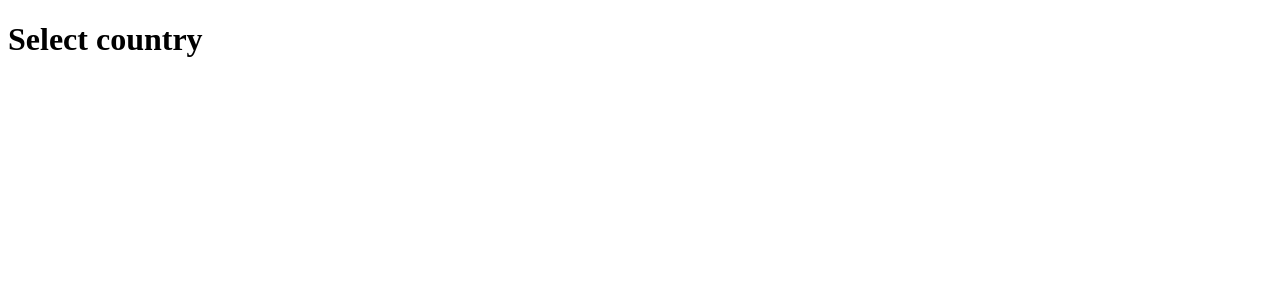
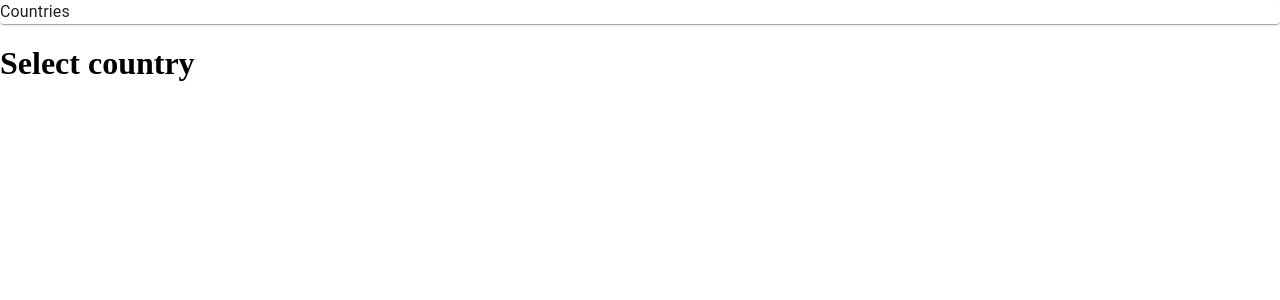
Before and after one commit to Lionbull/dataintensiveproject, a React (Vite) app in the folder frontend/: page / in a window 1280 px wide. Shown: the top 300 px of the page. Built offline with nearby package versions, Linux system fonts and the light colour scheme.

Commit message:
Added Header component

```diff
--- a/frontend/package.json
+++ b/frontend/package.json
@@ -10,6 +10,9 @@
     "preview": "vite preview"
   },
   "dependencies": {
+    "@emotion/react": "^11.11.1",
+    "@emotion/styled": "^11.11.0",
+    "@mui/material": "^5.14.20",
     "react": "^18.2.0",
     "react-dom": "^18.2.0",
     "react-router-dom": "^6.20.1"
--- a/frontend/src/RouteSwitch.jsx
+++ b/frontend/src/RouteSwitch.jsx
@@ -1,9 +1,11 @@
 import {BrowserRouter, Route, Routes} from "react-router-dom";
 import CountrySelectionPage from "./components/CountrySelectionPage.jsx";
+import Header from "./components/Header.jsx";
 
 const RouteSwitch = () => {
     return (
         <BrowserRouter>
+            <Header/>
             <Routes>
                 <Route path="/" element={<CountrySelectionPage/>}/>
             </Routes>
--- /dev/null
+++ b/frontend/src/components/Header.jsx
@@ -0,0 +1,11 @@
+import {Paper, Typography} from "@mui/material";
+
+const Header = () => {
+    return (
+        <Paper sx={{width: '100%', boxSizing: 'border-box', position: 'sticky'}}>
+            <Typography>Countries</Typography>
+        </Paper>
+    )
+}
+
+export default Header;
--- a/frontend/src/main.jsx
+++ b/frontend/src/main.jsx
@@ -1,5 +1,6 @@
 import ReactDOM from 'react-dom/client'
 import RouteSwitch from "./RouteSwitch.jsx";
+import './styles/style.css'
 
 ReactDOM.createRoot(document.getElementById('root')).render(
     <RouteSwitch/>,
--- a/frontend/src/styles/style.css
+++ b/frontend/src/styles/style.css
@@ -0,0 +1,4 @@
+html, body {
+    margin: 0;
+    padding: 0;
+}
```
Also changed, not shown: 1 other file (tests, documents, lock files or other folders).
